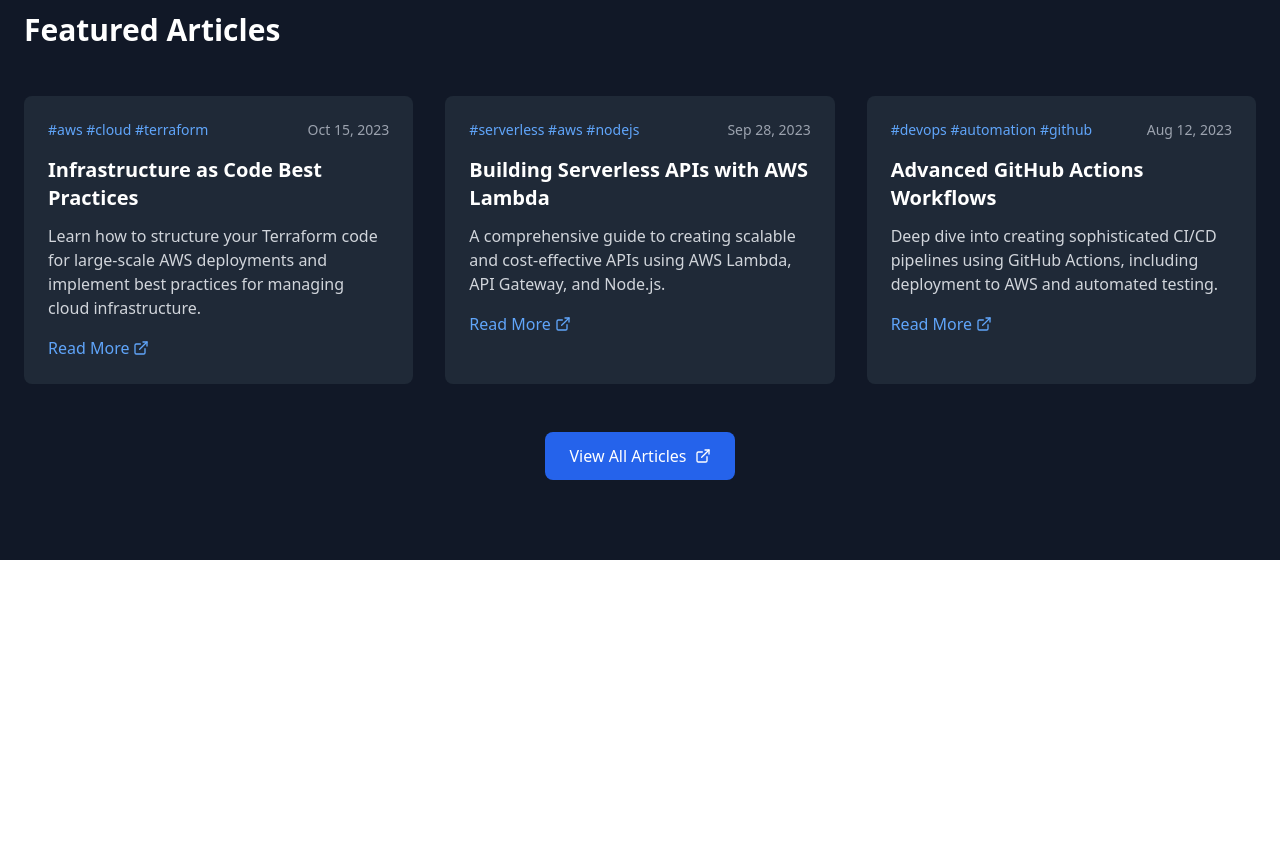
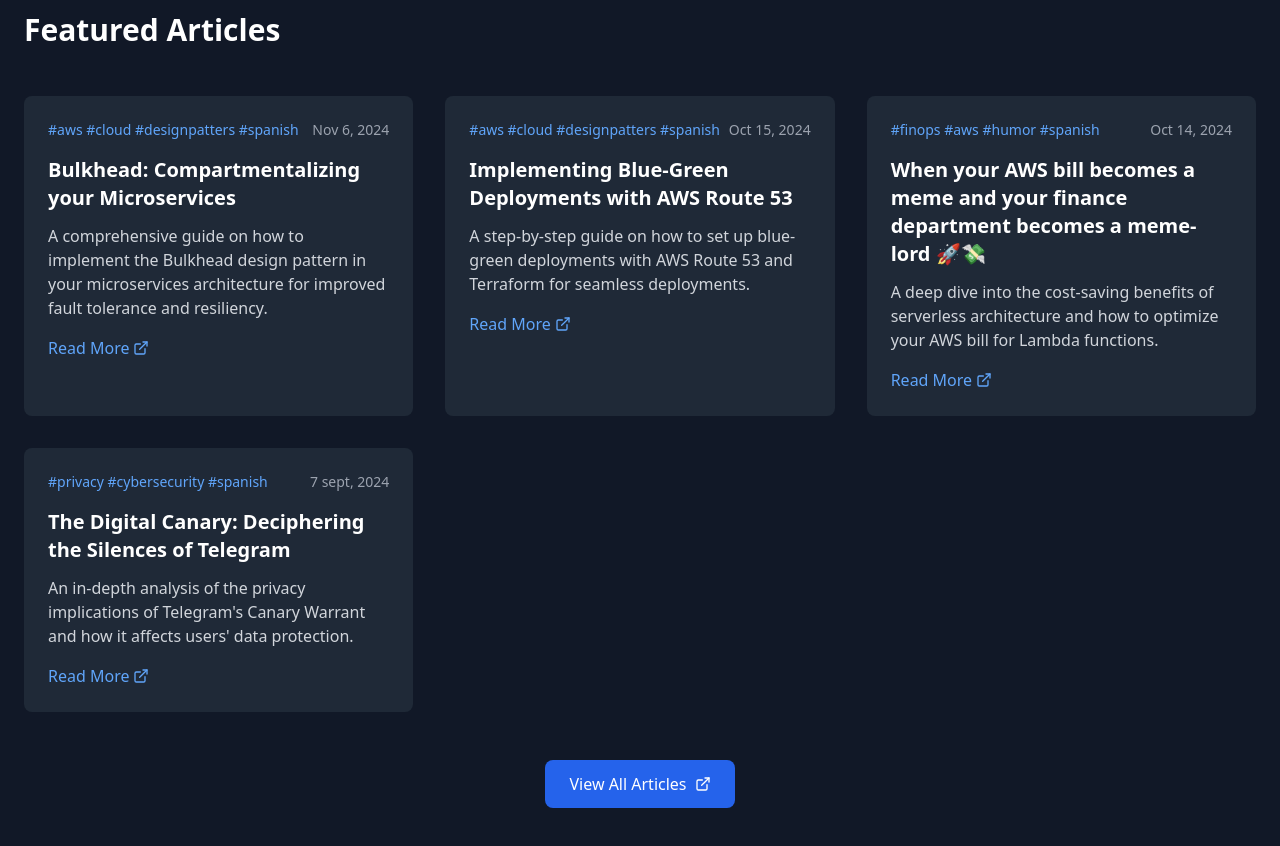
Before and after one commit to diekotto/marotodiego-portfolio, a React (Vite) app: page / in a window 1280 px wide. Shown: the part 2980-3826 px from the top of the page. Before the commit the page ends 3540 px from the top, so only its background shows below. Built offline with nearby package versions, Linux system fonts and the light colour scheme.

Commit message:
Added correct articles

```diff
--- a/src/components/sections/Articles.tsx
+++ b/src/components/sections/Articles.tsx
@@ -11,25 +11,32 @@
 
 const articles: Article[] = [
   {
-    tags: ["aws", "cloud", "terraform"],
-    date: "Oct 15, 2023",
-    title: "Infrastructure as Code Best Practices",
-    description: "Learn how to structure your Terraform code for large-scale AWS deployments and implement best practices for managing cloud infrastructure.",
-    url: "https://dev.to/diek"
+    tags: ["aws", "cloud", "designpatters", "spanish"],
+    date: "Nov 6, 2024",
+    title: "Bulkhead: Compartmentalizing your Microservices",
+    description: "A comprehensive guide on how to implement the Bulkhead design pattern in your microservices architecture for improved fault tolerance and resiliency.",
+    url: "https://dev.to/diek/bulkhead-compartimentando-tus-microservicios-4him"
   },
   {
-    tags: ["serverless", "aws", "nodejs"],
-    date: "Sep 28, 2023",
-    title: "Building Serverless APIs with AWS Lambda",
-    description: "A comprehensive guide to creating scalable and cost-effective APIs using AWS Lambda, API Gateway, and Node.js.",
-    url: "https://dev.to/diek"
+    tags: ["aws", "cloud", "designpatters", "spanish"],
+    date: "Oct 15, 2024",
+    title: "Implementing Blue-Green Deployments with AWS Route 53",
+    description: "A step-by-step guide on how to set up blue-green deployments with AWS Route 53 and Terraform for seamless deployments.",
+    url: "https://dev.to/diek/implementando-despliegues-blue-green-con-aws-route-53-1n14"
   },
   {
-    tags: ["devops", "automation", "github"],
-    date: "Aug 12, 2023",
-    title: "Advanced GitHub Actions Workflows",
-    description: "Deep dive into creating sophisticated CI/CD pipelines using GitHub Actions, including deployment to AWS and automated testing.",
-    url: "https://dev.to/diek"
+    tags: ["finops", "aws", "humor", "spanish"],
+    date: "Oct 14, 2024",
+    title: "When your AWS bill becomes a meme and your finance department becomes a meme-lord 🚀💸",
+    description: "A deep dive into the cost-saving benefits of serverless architecture and how to optimize your AWS bill for Lambda functions.",
+    url: "https://dev.to/diek/cuando-tu-factura-de-aws-se-convierte-en-un-meme-y-tu-departamento-financiero-en-un-meme-lord-2li8"
+  },
+  {
+    tags: ["privacy", "cybersecurity", "spanish"],
+    date: "7 sept, 2024",
+    title: "The Digital Canary: Deciphering the Silences of Telegram",
+    description: "An in-depth analysis of the privacy implications of Telegram's Canary Warrant and how it affects users' data protection.",
+    url: "https://dev.to/diek/el-canario-digital-descifrando-los-silencios-de-telegram-2gh5"
   }
 ];
 
```
